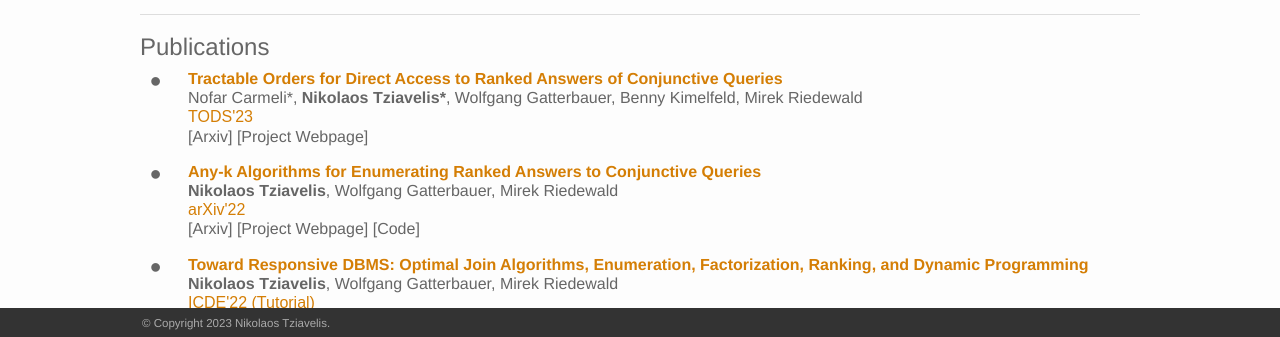
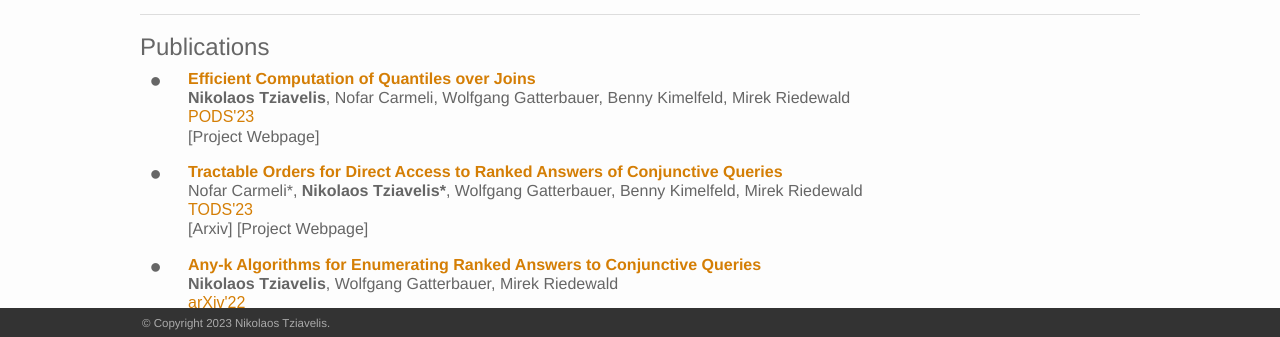
Before and after one commit to ntzia/ntzia.github.io, a plain HTML site: page index.html in a window 1280 px wide. Shown: the part 463-800 px from the top of the page. Drawn offline with Linux system fonts and the light colour scheme; files whose address does not match are found by name.

Commit message:
PODS23 paper

```diff
--- a/index.html
+++ b/index.html
@@ -140,7 +140,29 @@
         </div>
         <div class="entry">
           <div class="title">
-            <a href="https://arxiv.org/abs/2012.11965"><strong>Tractable Orders for Direct Access to Ranked Answers of Conjunctive Queries</strong></a>
+            <a href="https://2023.sigmod.org/pods_list.shtml"><strong>Efficient Computation of Quantiles over Joins</strong></a>
+          </div>
+          <div class="authors">
+            <strong>Nikolaos Tziavelis</strong>, Nofar Carmeli, Wolfgang Gatterbauer, Benny Kimelfeld, Mirek Riedewald
+          </div>
+          <div class="venue">
+            PODS'23
+          </div>
+          <span class="links">
+
+            [<a href="https://northeastern-datalab.github.io/anyk/" target="_blank">Project Webpage</a>]
+
+          </span>
+        </div>
+      </div>
+
+
+      <div class="paper">
+        <div class="thumb">
+        </div>
+        <div class="entry">
+          <div class="title">
+            <a href="https://dl.acm.org/doi/abs/10.1145/3578517"><strong>Tractable Orders for Direct Access to Ranked Answers of Conjunctive Queries</strong></a>
           </div>
           <div class="authors">
             Nofar Carmeli*, <strong>Nikolaos Tziavelis*</strong>, Wolfgang Gatterbauer, Benny Kimelfeld, Mirek Riedewald
```
